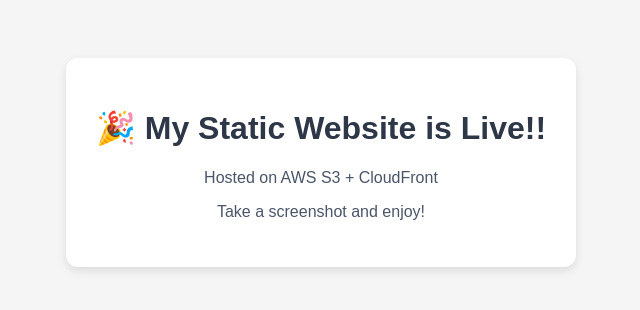
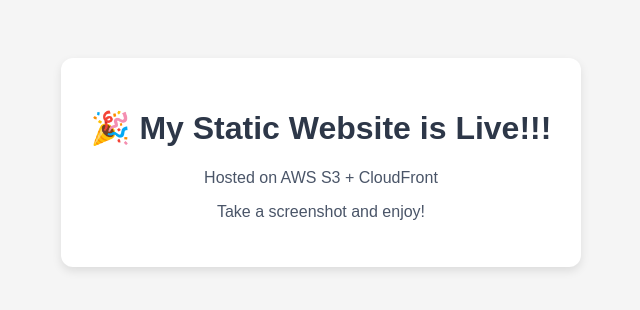
Before and after one commit to AChuSec/aws-secure-global-static-website, a plain HTML site: page terraform/private-with-acm/index.html in a window 1280 px wide. Shown: the whole page, without its empty margins (319-959 px from the left). Drawn offline with Linux system fonts and the light colour scheme.

Commit message:
Update index.html

```diff
--- a/terraform/private-with-acm/index.html
+++ b/terraform/private-with-acm/index.html
@@ -27,7 +27,7 @@
 </head>
 <body>
   <div class="container">
-    <h1>🎉 My Static Website is Live!!</h1>
+    <h1>🎉 My Static Website is Live!!!</h1>
     <p>Hosted on AWS S3 + CloudFront</p>
     <p>Take a screenshot and enjoy!</p>
   </div>
```
